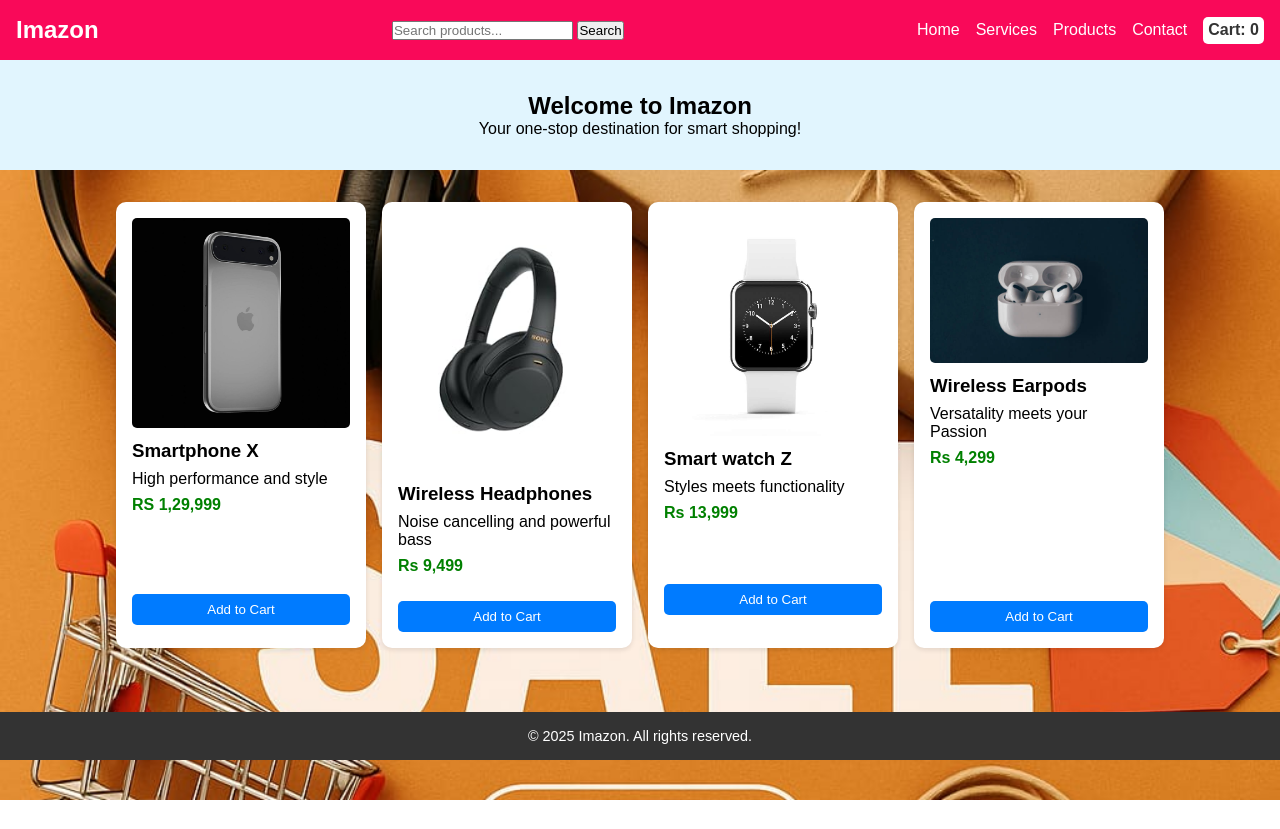
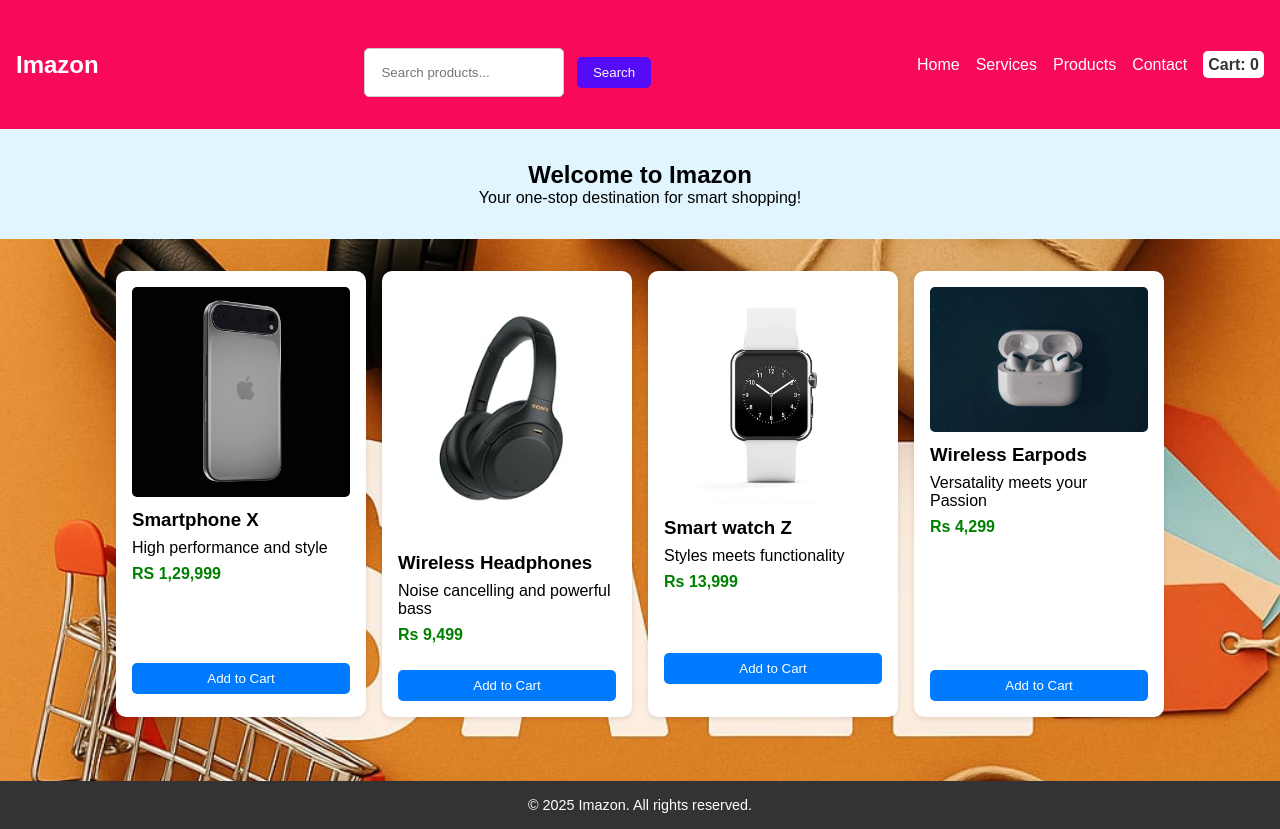
Before and after one commit to Abhi2617/ecommerce, a plain HTML site: page index.html in a window 1280 px wide. Before the commit the page ends 800 px from the top, so only its background shows below. Drawn offline with Linux system fonts and the light colour scheme.

Commit message:
style.css

```diff
--- a/style.css
+++ b/style.css
@@ -89,6 +89,30 @@ nav a {
 .product button:hover {
   background: #0056b3; /* darker blue on hover */
 }
+.search-bar {
+  text-align: right;
+  margin: 32px 16px 16px;
+}
+.search-bar input {
+  padding: 16px;
+  width: 200px;
+  max-width: 80%;
+  border: 1px solid #ccc;
+  border-radius: 5px;
+}
+.search-bar button {
+  padding: 8px 16px;
+  margin-left: 8px;
+  background: rgb(85, 11, 246);
+  color: rgb(248, 248, 250);
+  border: none;
+  border-radius: 5px;
+  cursor: pointer;
+  transition: background 0.3s;
+}
+.search-bar button:hover {
+  background: rgb(6, 20, 97);
+}
 
 footer {
   background: #333;
```
